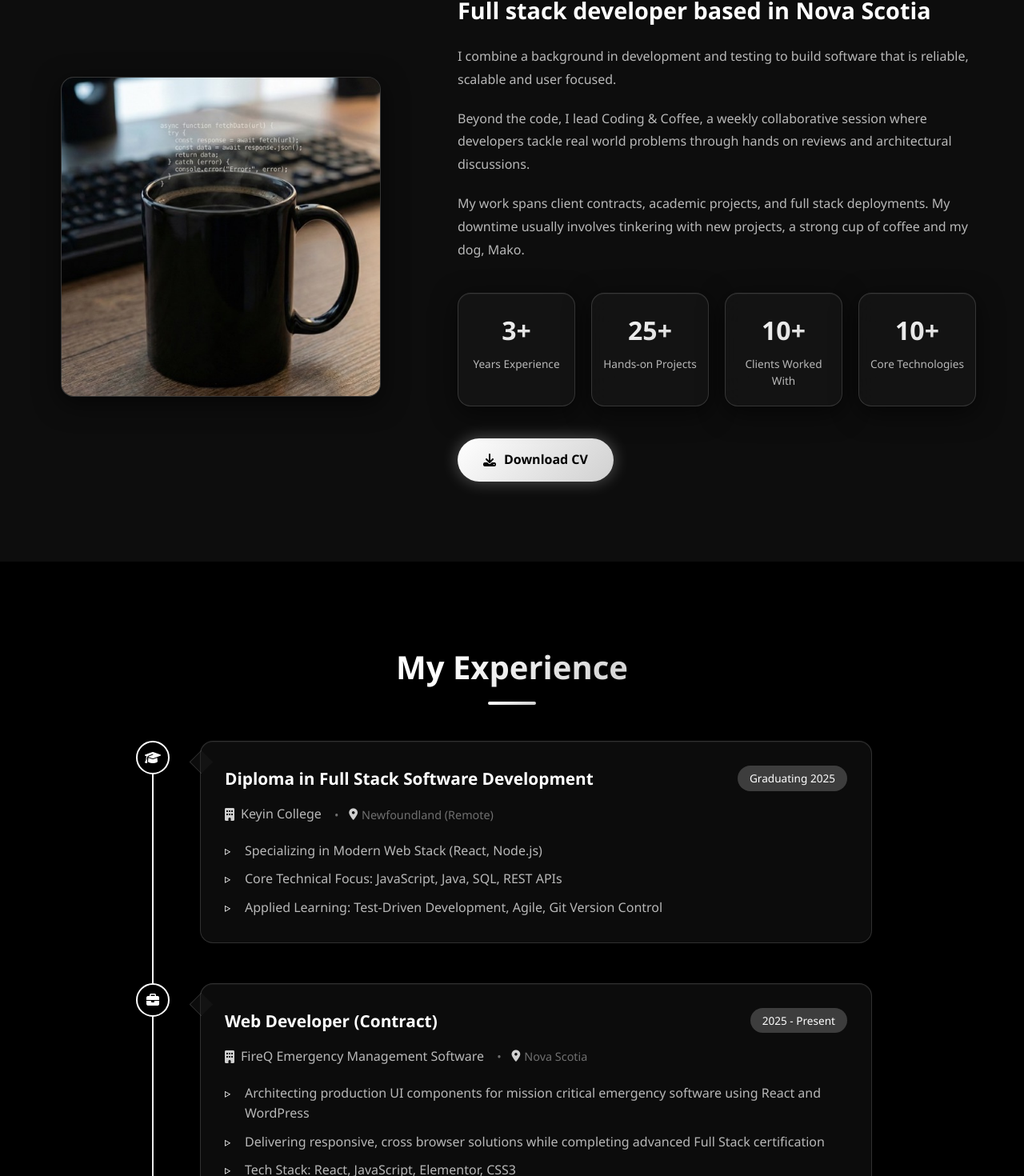
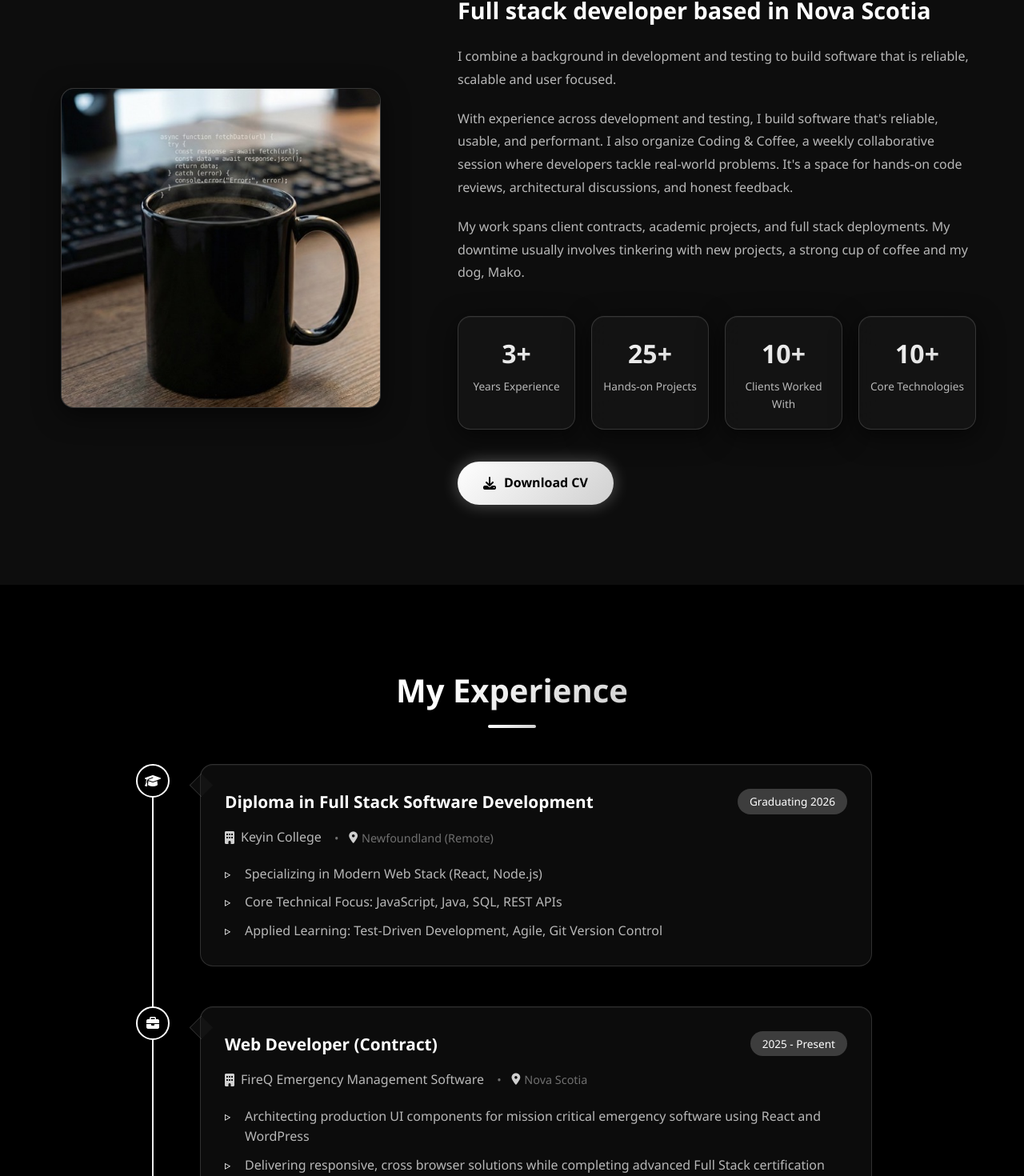
Before and after one commit to Britten66/MyPortfolio, a React (Vite) app: page / in a window 1280 px wide. Shown: the part 1034-2504 px from the top of the page at 80% size. Built offline with nearby package versions, Linux system fonts and the light colour scheme.

Commit message:
updated info

```diff
--- a/src/components/About/About.jsx
+++ b/src/components/About/About.jsx
@@ -57,7 +57,9 @@ const About = () => {
             </p>
             <p>
 
-Beyond the code, I lead Coding & Coffee, a weekly collaborative session where developers tackle real world problems through hands on reviews and architectural discussions.
+With experience across development and testing, I build software that's reliable, usable, and performant.
+
+I also organize Coding & Coffee, a weekly collaborative session where developers tackle real-world problems. It's a space for hands-on code reviews, architectural discussions, and honest feedback.
 
 
             </p>
--- a/src/components/Experience/Experience.jsx
+++ b/src/components/Experience/Experience.jsx
@@ -27,7 +27,7 @@ const Experience = () => {
       title: "Diploma in Full Stack Software Development",
       company: "Keyin College",
       location: "Newfoundland (Remote)",
-      period: "Graduating 2025",
+      period: "Graduating 2026",
       type: "education",
       description: [
         "Specializing in Modern Web Stack (React, Node.js)",
```
